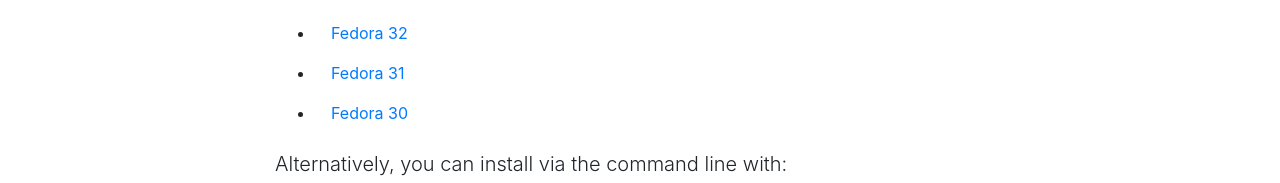
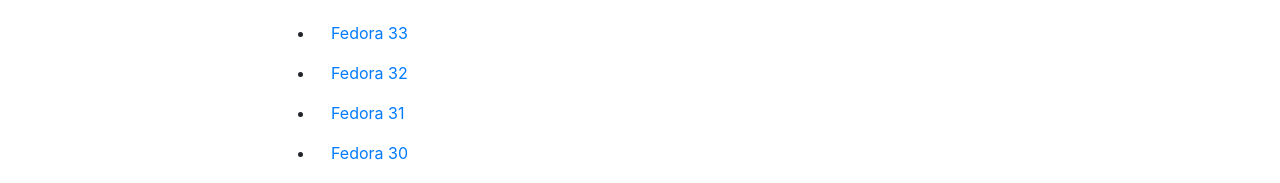
Before and after one commit to BYOND/build-fedora-packages, a website with bundled scripts: page site/index.html in a window 1280 px wide. Shown: the part 617-800 px from the top of the page. Built offline with nearby package versions, Linux system fonts and the light colour scheme.

Commit message:
Add Fedora 33 instructions to the site

```diff
--- a/site/index.html
+++ b/site/index.html
@@ -61,6 +61,7 @@
           <h2>Installing the repository via DNF</h2>
           <p class="lead">Installation via DNF can be done either graphically by clicking on the relevant link for your version of Fedora:</p>
           <ul>
+            <li><a class="nav-link js-scroll-trigger" href="30/base/x86_64/Packages/byondlabs-release-33-3.noarch.rpm">Fedora 33</a></li>
             <li><a class="nav-link js-scroll-trigger" href="32/base/x86_64/Packages/byondlabs-release-32-3.noarch.rpm">Fedora 32</a></li>
             <li><a class="nav-link js-scroll-trigger" href="31/base/x86_64/Packages/byondlabs-release-31-3.noarch.rpm">Fedora 31</a></li>
             <li><a class="nav-link js-scroll-trigger" href="30/base/x86_64/Packages/byondlabs-release-30-3.noarch.rpm">Fedora 30</a></li>
```
